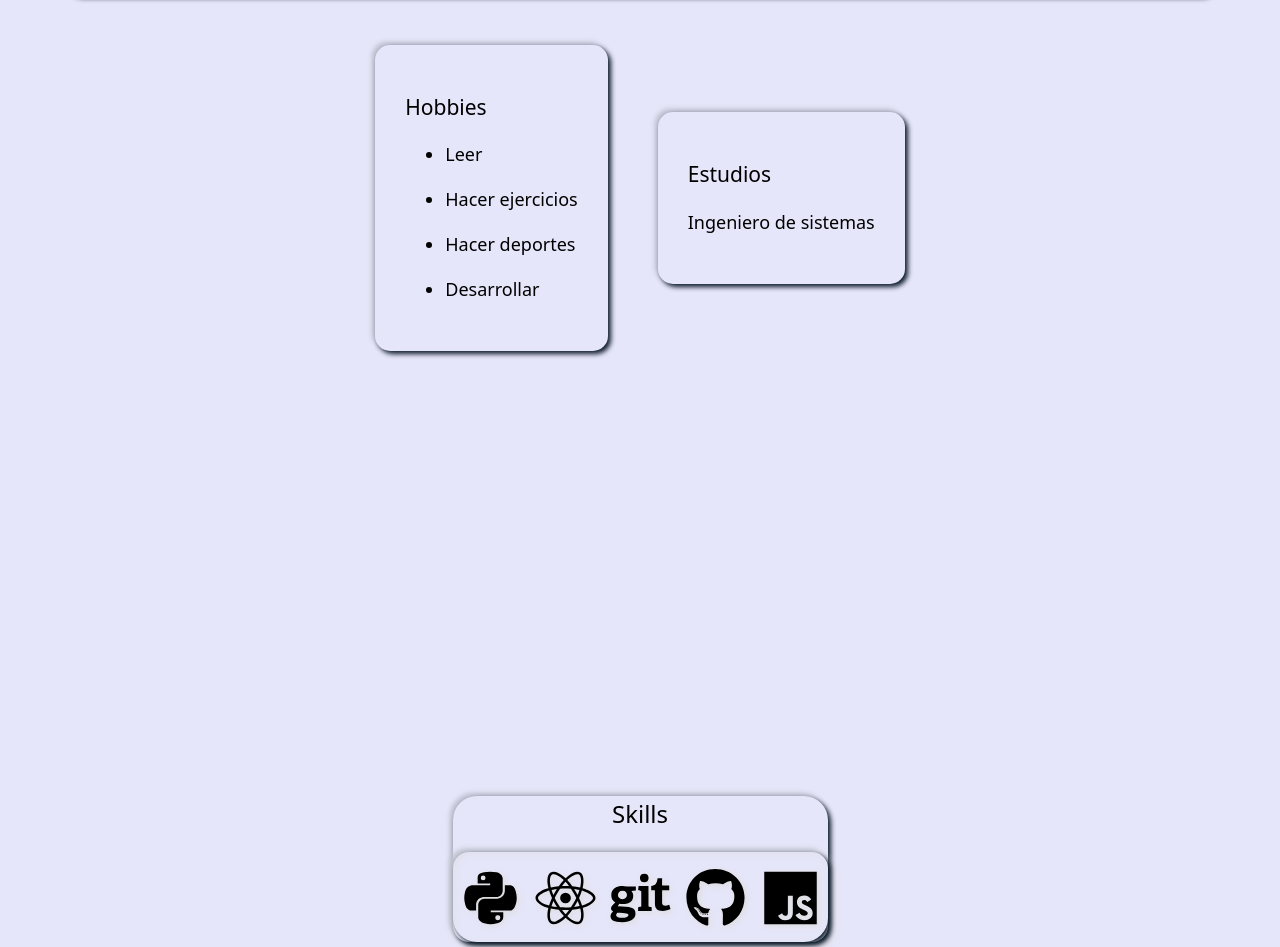
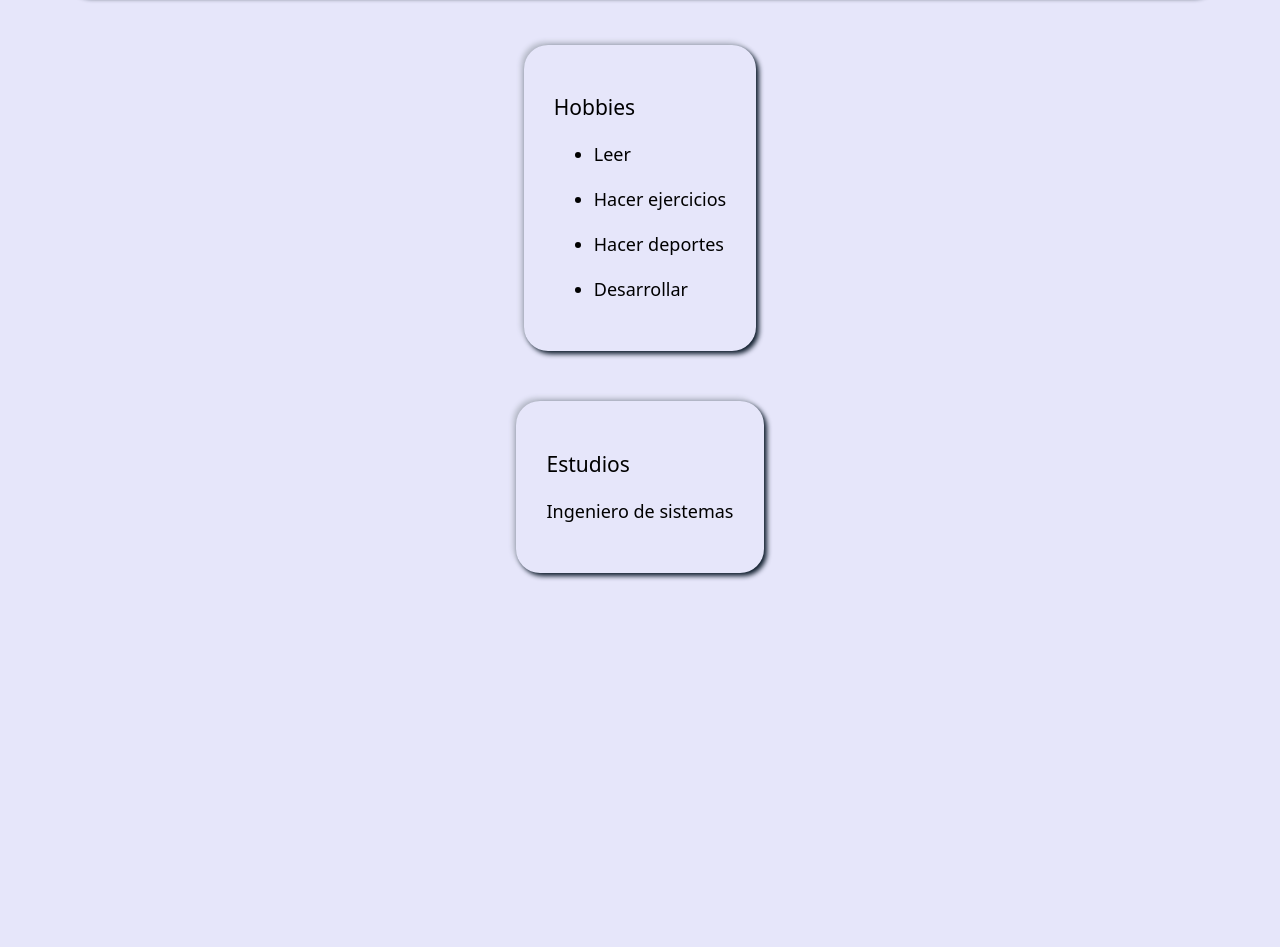
Before and after one commit to FranciscoDJVI/Portafolio, a React (Vite) app in the folder portafolio/: page / in a window 1280 px wide. Shown: the part 1074-2021 px from the top of the page. Built offline with nearby package versions, Linux system fonts and the light colour scheme; a web font is replaced by a local one.

Commit message:
fix: change border-radius and add padding

```diff
--- a/portafolio/src/App.css
+++ b/portafolio/src/App.css
@@ -87,7 +87,7 @@
   }
   .card-principal {
     display: flex;
-    flex-direction: row;
+    flex-direction: column;
     flex-wrap: wrap;
     align-items: center;
     justify-content: center;
@@ -101,7 +101,7 @@
       -3px -3px 5px #babecc;
     background: "var(--principal-color)";
     padding: #f1f1f1f1;
-    border-radius: 15px;
+    border-radius: 24px;
     padding: 30px;
     width: fit-content;
     height: auto;
@@ -122,6 +122,7 @@
       3px 3px 5px #0d1b2a,
       -3px -3px 5px #babecc;
     border-radius: 16px;
+    padding: 10px;
   }
   .projects {
     width: 1000px;
```
